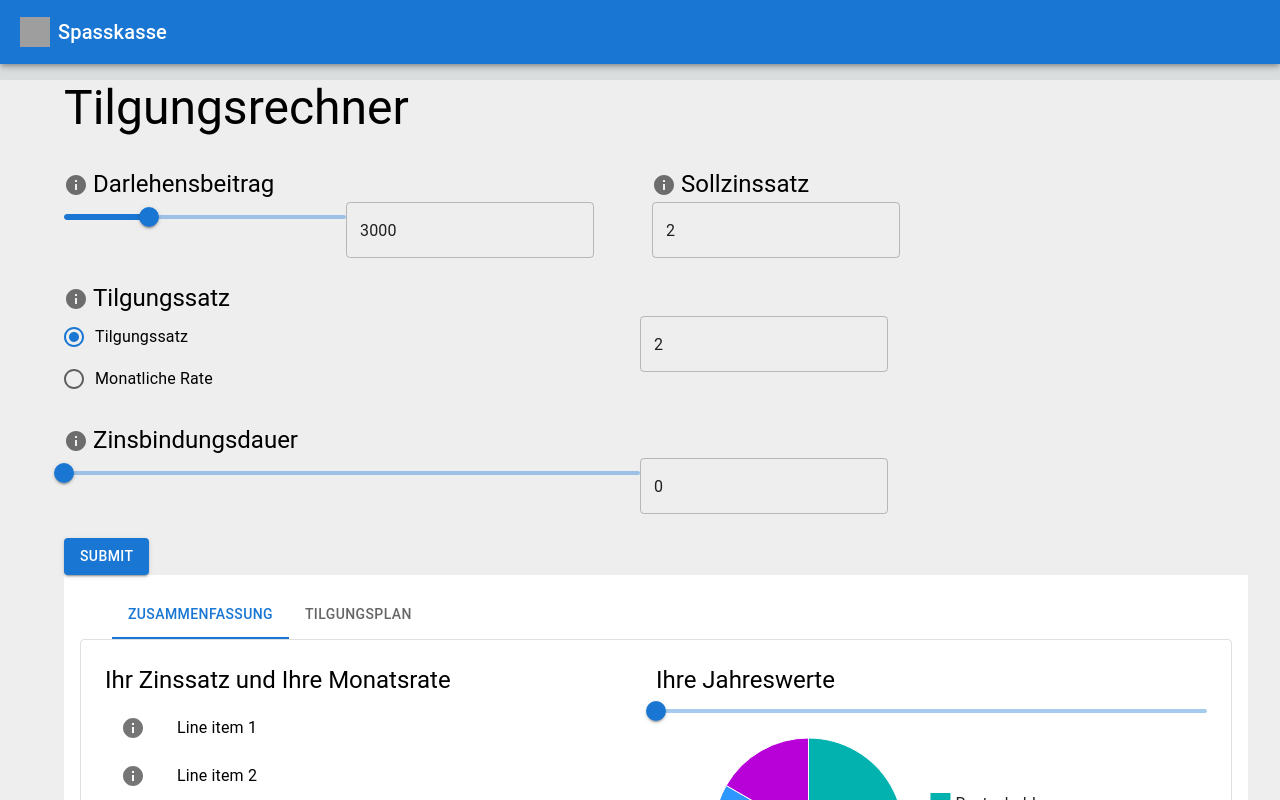
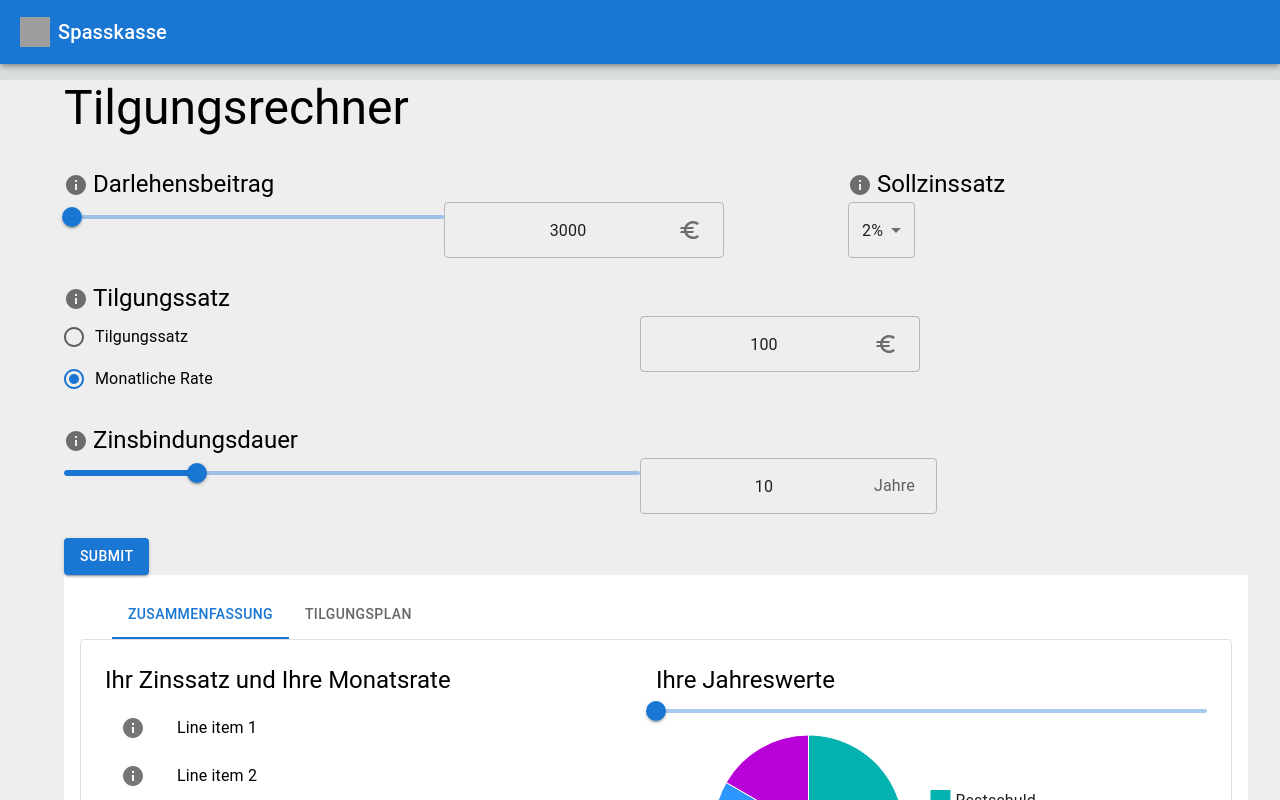
Before and after one commit to Marwillus/tilgungsplan, a Next.js app in the folder frontend/: page / in a window 1280 px wide. Shown: the top 800 px of the page. Built offline with nearby package versions, Linux system fonts and the light colour scheme; grey boxes are pictures that could not be loaded.

Commit message:
refine form + add POST to backend

```diff
--- a/frontend/src/components/repayment-form/RepaymentForm.tsx
+++ b/frontend/src/components/repayment-form/RepaymentForm.tsx
@@ -1,13 +1,18 @@
-import { useState } from 'react';
+import axios from 'axios';
+import { log } from 'console';
+import { FormEvent, useState } from 'react';
 
+import EuroIcon from '@mui/icons-material/Euro';
+import PercentIcon from '@mui/icons-material/Percent';
 import {
-    Button, FormControl, FormControlLabel, Grid, Radio, RadioGroup, Slider, TextField, Typography
+    Button, FormControl, FormControlLabel, Grid, InputAdornment, MenuItem, Radio, RadioGroup,
+    Select, Slider, TextField, Typography
 } from '@mui/material';
 
 import FormGroupHeader from './form-header/FormGroupHeader';
 import s from './style.module.scss';
 
-interface FormData {
+interface RepaymentFormData {
   loanContribution: number;
   interestRate: number;
   repaymentType: string;
@@ -16,12 +21,12 @@ interface FormData {
 }
 
 function RepaymentForm() {
-  const [formData, setFormData] = useState<FormData>({
+  const [formData, setFormData] = useState<RepaymentFormData>({
     loanContribution: 3000,
     interestRate: 2,
-  repaymentType: 'percent',
+    repaymentType: "cash",
     repaymentRate: 100,
-    interestPeriod: 0,
+    interestPeriod: 10,
   });
 
   const handleInputChange = (value: number | string, key: string) => {
@@ -41,11 +46,25 @@ function RepaymentForm() {
     }));
   };
 
-  const handleSubmit = (event: Event) => {
-    console.log(formData);
+  const handleSubmit = async (event: FormEvent<HTMLFormElement>) => {
     event.preventDefault();
+    try {
+      // const response = await axios.post('/api/calculate-repayment', formData);
+      const response = await axios.post(
+        "http://localhost:4000/repayment",
+        formData
+      );
 
-    // Handle form submission here
+      if (response.status === 201) {
+        console.log("Calculation succeed");
+        console.log(response.data);
+      } else {
+        console.error("Failed to post form");
+      }
+    } catch (error) {
+      console.error("Error submitting form", error);
+      // Handle network errors
+    }
   };
 
   return (
@@ -54,16 +73,17 @@ function RepaymentForm() {
         Tilgungsrechner
       </Typography>
 
-      <form onSubmit={() => handleSubmit}>
+      <form onSubmit={handleSubmit}>
         <Grid container spacing={3}>
-          <Grid container item md={6} xs={12}>
+          <Grid container item md={8} xs={12}>
             <Grid item xs={12}>
               <FormGroupHeader title={"Darlehensbeitrag"} />
             </Grid>
             <Grid item xs={6}>
               <Slider
-                min={0}
-                max={10000}
+                min={1000}
+                max={100000}
+                step={1000}
                 value={formData.loanContribution}
                 onChange={(event, value) =>
                   handleInputChange(value as number, "loanContribution")
@@ -77,19 +97,36 @@ function RepaymentForm() {
                   handleInputChange(event.target.value, "loanContribution")
                 }
                 required
+                type="number"
+                InputProps={{
+                  endAdornment: (
+                    <InputAdornment position="start">
+                      <EuroIcon />
+                    </InputAdornment>
+                  ),
+                  inputProps: {
+                    style: { textAlign: "center" },
+                  },
+                }}
               />
             </Grid>
           </Grid>
 
-          <Grid item md={6} xs={12}>
+          <Grid item md={4} xs={12}>
             <FormGroupHeader title={"Sollzinssatz"} />
-            <TextField
+            <Select
+              labelId="Zinnssatz Select"
               value={formData.interestRate}
               onChange={(event) =>
                 handleInputChange(event.target.value, "interestRate")
               }
-              required
-            />
+            >
+              {Array.from({ length: 10 }, (_value, index) => index + 1).map(
+                (index) => (
+                  <MenuItem value={index}>{index}%</MenuItem>
+                )
+              )}
+            </Select>
           </Grid>
 
           <Grid container item xs={12}>
@@ -102,7 +139,7 @@ function RepaymentForm() {
                   defaultValue="percent"
                   name="repaymentRadio"
                   value={formData.repaymentType}
-                  onChange={(event)=>handleRadioChange(event.target.value)}
+                  onChange={(event) => handleRadioChange(event.target.value)}
                 >
                   <FormControlLabel
                     value="percent"
@@ -119,11 +156,26 @@ function RepaymentForm() {
             </Grid>
             <Grid item xs={6}>
               <TextField
-                value={formData.interestRate}
+                value={formData.repaymentRate}
                 onChange={(event) =>
                   handleInputChange(event.target.value, "repaymentRate")
                 }
                 required
+                type="number"
+                InputProps={{
+                  endAdornment: (
+                    <InputAdornment position="start">
+                      {formData.repaymentType === "cash" ? (
+                        <EuroIcon />
+                      ) : (
+                        <PercentIcon />
+                      )}
+                    </InputAdornment>
+                  ),
+                  inputProps: {
+                    style: { textAlign: "center" },
+                  },
+                }}
               />
             </Grid>
           </Grid>
@@ -135,6 +187,8 @@ function RepaymentForm() {
             <Grid item xs={6}>
               <Slider
                 name="slider"
+                min={1}
+                max={40}
                 value={formData.interestPeriod}
                 onChange={(event, value) =>
                   handleInputChange(value as number, "interestPeriod")
@@ -148,6 +202,17 @@ function RepaymentForm() {
                   handleInputChange(event.target.value, "interestPeriod")
                 }
                 required
+                type="number"
+                InputProps={{
+                  endAdornment: (
+                    <InputAdornment position="start">
+                      Jahre
+                    </InputAdornment>
+                  ),
+                  inputProps: {
+                    style: { textAlign: "center" },
+                  },
+                }}
               />
             </Grid>
           </Grid>
--- a/frontend/src/components/repayment-result/RepaymentResult.tsx
+++ b/frontend/src/components/repayment-result/RepaymentResult.tsx
@@ -1,6 +1,6 @@
 import { SyntheticEvent, useState } from 'react';
 
-import { Box, Tab, Tabs, Typography } from '@mui/material';
+import { Box, Tab, Tabs } from '@mui/material';
 
 import RepaymentResultTable from './result-table/RepaymentResultTable';
 import RepaymentSummary from './summary/RepaymentSummary';
@@ -24,7 +24,7 @@ function CustomTabPanel(props: TabPanelProps) {
     >
       {value === index && (
         <Box sx={{ p: 3, border: 1, borderColor: "divider", borderRadius: 1 }}>
-          <Typography>{children}</Typography>
+          {children}
         </Box>
       )}
     </div>
--- /dev/null
+++ b/frontend/src/pages/api/calculate-repayment.ts
@@ -0,0 +1,34 @@
+import type { NextApiRequest, NextApiResponse } from "next";
+
+type Data = {
+  message: string;
+};
+
+export default async function handler(req: NextApiRequest, res: NextApiResponse<Data>) {
+  if (req.method !== 'POST') {
+    return res.status(405).json({ message: 'Method Not Allowed' });
+  }
+
+  try {
+    const data = req.body;
+    console.log('Form data:', data);
+
+    const response = await fetch('http://localhost:4000/repayment', {
+      method: 'GET',
+      headers: {
+        'Content-Type': 'application/json',
+      },
+      body: JSON.stringify(data),
+    });
+
+    if (response.ok) {
+      const responseData = await response.json();
+      res.status(200).json(responseData);
+    } else {
+      throw new Error('Failed to submit form to backend');
+    }
+  } catch (error) {
+    console.error('Error submitting form:', error);
+    res.status(500).json({ message: 'Internal Server Error' });
+  }
+}
--- a/frontend/src/pages/api/hello.ts
+++ /dev/null
@@ -1,13 +0,0 @@
-// Next.js API route support: https://nextjs.org/docs/api-routes/introduction
-import type { NextApiRequest, NextApiResponse } from "next";
-
-type Data = {
-  name: string;
-};
-
-export default function handler(
-  req: NextApiRequest,
-  res: NextApiResponse<Data>,
-) {
-  res.status(200).json({ name: "John Doe" });
-}
--- a/frontend/src/styles/globals.css
+++ b/frontend/src/styles/globals.css
@@ -22,3 +22,9 @@ body {
     )
     rgb(var(--background-start-rgb));
 }
+
+input[type=number]::-webkit-inner-spin-button,
+input[type=number]::-webkit-outer-spin-button {
+  -webkit-appearance: none;
+  margin: 0;
+}
```
